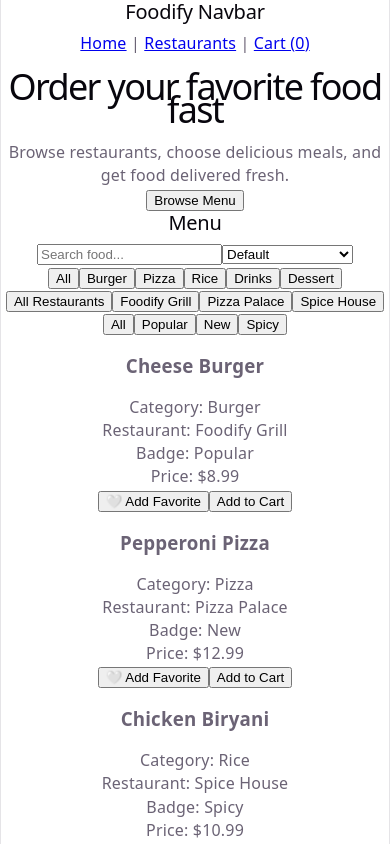
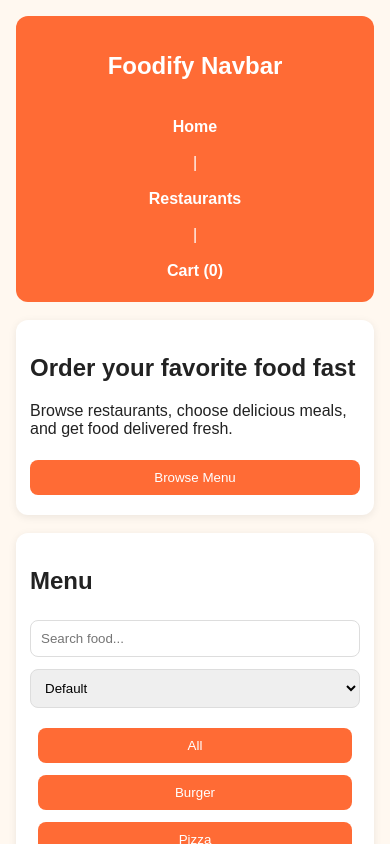
Before and after one commit to Rohit6165/foodify, a React (Vite) app: page / in a window 390 px wide. Shown: the top 844 px of the page. Built offline with nearby package versions, Linux system fonts and the light colour scheme.

Commit message:
Make app responsive

```diff
--- a/src/index.css
+++ b/src/index.css
@@ -1,111 +1,103 @@
-:root {
-  --text: #6b6375;
-  --text-h: #08060d;
-  --bg: #fff;
-  --border: #e5e4e7;
-  --code-bg: #f4f3ec;
-  --accent: #aa3bff;
-  --accent-bg: rgba(170, 59, 255, 0.1);
-  --accent-border: rgba(170, 59, 255, 0.5);
-  --social-bg: rgba(244, 243, 236, 0.5);
-  --shadow:
-    rgba(0, 0, 0, 0.1) 0 10px 15px -3px, rgba(0, 0, 0, 0.05) 0 4px 6px -2px;
-
-  --sans: system-ui, 'Segoe UI', Roboto, sans-serif;
-  --heading: system-ui, 'Segoe UI', Roboto, sans-serif;
-  --mono: ui-monospace, Consolas, monospace;
-
-  font: 18px/145% var(--sans);
-  letter-spacing: 0.18px;
-  color-scheme: light dark;
-  color: var(--text);
-  background: var(--bg);
-  font-synthesis: none;
-  text-rendering: optimizeLegibility;
-  -webkit-font-smoothing: antialiased;
-  -moz-osx-font-smoothing: grayscale;
-
-  @media (max-width: 1024px) {
-    font-size: 16px;
-  }
-}
-
-@media (prefers-color-scheme: dark) {
-  :root {
-    --text: #9ca3af;
-    --text-h: #f3f4f6;
-    --bg: #16171d;
-    --border: #2e303a;
-    --code-bg: #1f2028;
-    --accent: #c084fc;
-    --accent-bg: rgba(192, 132, 252, 0.15);
-    --accent-border: rgba(192, 132, 252, 0.5);
-    --social-bg: rgba(47, 48, 58, 0.5);
-    --shadow:
-      rgba(0, 0, 0, 0.4) 0 10px 15px -3px, rgba(0, 0, 0, 0.25) 0 4px 6px -2px;
-  }
-
-  #social .button-icon {
-    filter: invert(1) brightness(2);
-  }
+* {
+  box-sizing: border-box;
 }
 
 body {
   margin: 0;
+  font-family: Arial, sans-serif;
+  background: #fff8f0;
+  color: #222;
 }
 
-#root {
-  width: 1126px;
-  max-width: 100%;
+div {
+  max-width: 1100px;
   margin: 0 auto;
-  text-align: center;
-  border-inline: 1px solid var(--border);
-  min-height: 100svh;
-  display: flex;
-  flex-direction: column;
-  box-sizing: border-box;
+  padding: 12px;
 }
 
-h1,
-h2 {
-  font-family: var(--heading);
-  font-weight: 500;
-  color: var(--text-h);
+nav {
+  display: flex;
+  justify-content: space-between;
+  align-items: center;
+  gap: 12px;
+  padding: 16px;
+  background: #ff6b35;
+  color: white;
+  border-radius: 12px;
 }
 
-h1 {
-  font-size: 56px;
-  letter-spacing: -1.68px;
-  margin: 32px 0;
-  @media (max-width: 1024px) {
-    font-size: 36px;
-    margin: 20px 0;
+nav a {
+  color: white;
+  text-decoration: none;
+  margin-left: 10px;
+  font-weight: bold;
+}
+
+section,
+footer {
+  background: white;
+  margin-top: 18px;
+  padding: 18px;
+  border-radius: 12px;
+  box-shadow: 0 2px 8px rgba(0, 0, 0, 0.08);
+}
+
+button,
+input,
+select {
+  margin: 6px;
+  padding: 10px;
+  border-radius: 8px;
+  border: 1px solid #ddd;
+}
+
+button {
+  background: #ff6b35;
+  color: white;
+  border: none;
+  cursor: pointer;
+}
+
+button:hover {
+  background: #e85d2f;
+}
+
+input,
+select {
+  width: 220px;
+  max-width: 100%;
+}
+
+footer {
+  text-align: center;
+  background: #222;
+  color: white;
+}
+
+@media (max-width: 600px) {
+  div {
+    padding: 8px;
+  }
+
+  nav {
+    flex-direction: column;
+    text-align: center;
+  }
+
+  nav a {
+    display: inline-block;
+    margin: 6px;
+  }
+
+  input,
+  select,
+  button {
+    width: 100%;
+    margin: 6px 0;
+  }
+
+  section,
+  footer {
+    padding: 14px;
   }
 }
-h2 {
-  font-size: 24px;
-  line-height: 118%;
-  letter-spacing: -0.24px;
-  margin: 0 0 8px;
-  @media (max-width: 1024px) {
-    font-size: 20px;
-  }
-}
-p {
-  margin: 0;
-}
-
-code,
-.counter {
-  font-family: var(--mono);
-  display: inline-flex;
-  border-radius: 4px;
-  color: var(--text-h);
-}
-
-code {
-  font-size: 15px;
-  line-height: 135%;
-  padding: 4px 8px;
-  background: var(--code-bg);
-}
```
